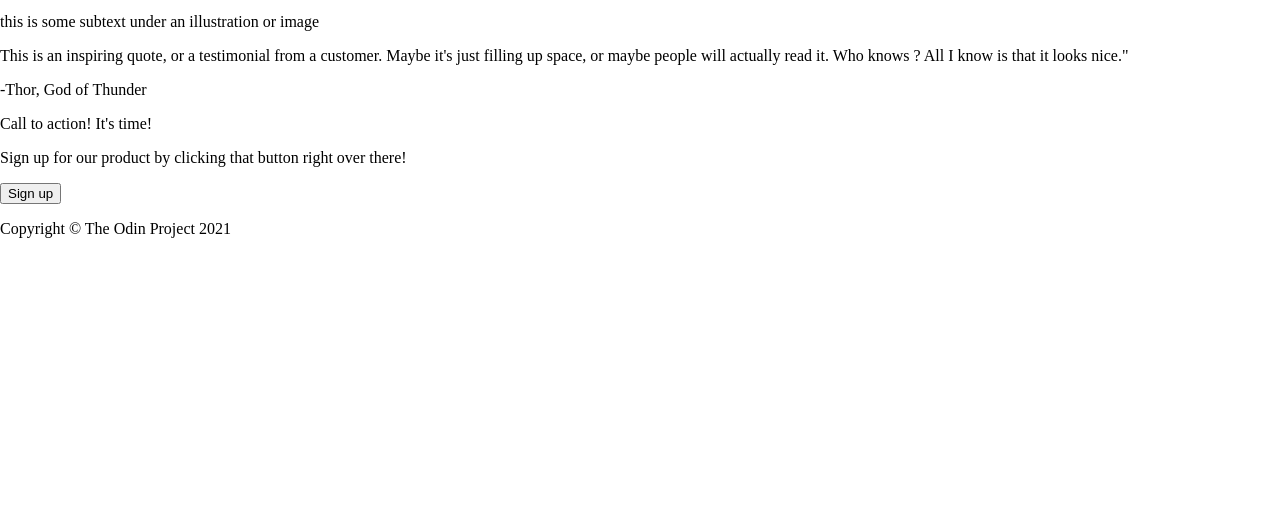
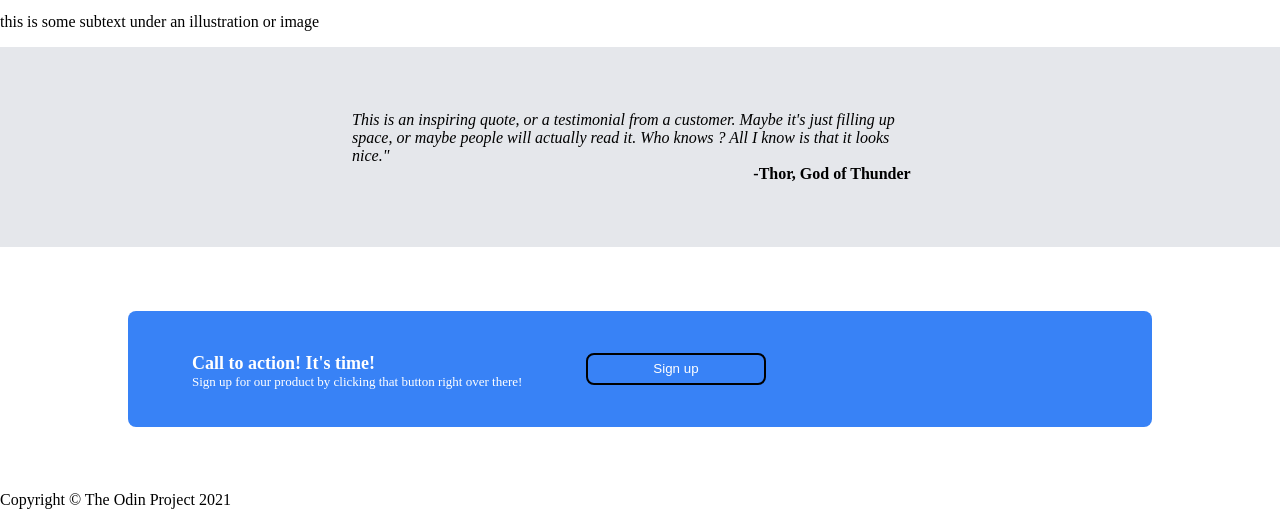
Before and after one commit to agaudiobesson/top-landingpage, a plain HTML site: page index.html in a window 1280 px wide. Shown: the part 584-1109 px from the top of the page. Before the commit the page ends 838 px from the top, so only its background shows below. Drawn offline with Linux system fonts and the light colour scheme.

Commit message:
done action section

```diff
--- a/index.html
+++ b/index.html
@@ -44,16 +44,18 @@
         <img alt="card4">
         <p>this is some subtext under an illustration or image</p>
     </section>
-    <section>
-        <p>This is an inspiring quote, or a testimonial from a customer. Maybe it's just filling up space, or maybe
+    <section class="quote-section">
+        <p class="quote-text">This is an inspiring quote, or a testimonial from a customer. Maybe it's just filling up space, or maybe
             people will actually read it. Who knows ? All I know is that it looks nice."</p>
-        <p>-Thor, God of Thunder</p>
+        <p class="quote-signature">-Thor, God of Thunder</p>
     </section>
-    <section>
-        <div>
-            <p>Call to action! It's time!</p>
-            <p>Sign up for our product by clicking that button right over there!</p>
-            <button>Sign up</button>
+    <section class="action-section">
+        <div class="action-container">
+            <div>
+                <p class="action-title">Call to action! It's time!</p>
+                <p class="action-text">Sign up for our product by clicking that button right over there!</p>
+            </div>
+            <button class="action-button">Sign up</button>
         </div>
     </section>
     <footer>
--- a/styles.css
+++ b/styles.css
@@ -6,10 +6,6 @@ header {
     background-color: #1F2937;
 }
 
-.random-section {
-    background-color: white;
-    margin: 0;
-}
 
 .header-logo {
     color: white;
@@ -89,7 +85,70 @@ a {
 
 }
 
+.random-section {
+    background-color: white;
+    margin: 0;
+}
 
-/* section {
-    background-color: red;
-} */
+.quote-section {
+    background-color: #E5E7EB;
+    display: flex;
+    align-items: center;
+    justify-content: center;
+    flex-direction: column;
+}
+
+.quote-text {
+    width: 45%;
+    margin-bottom: 0;
+    font-style: italic;
+    font-weight: light;
+    margin-top: 64px;
+}
+
+.quote-signature {
+    margin-top: 0;
+    margin-left: 30%;
+    margin-bottom: 64px;
+    font-weight: bold;
+}
+
+.action-section {
+    display: flex;
+    justify-content: center;
+    align-items: center;
+    margin-top: 64px;
+    margin-bottom: 64px;
+}
+
+.action-container {
+    background-color: #3882f6;
+    width: 70%;
+    display: flex;
+    align-items: center;
+    color: white;
+    border-radius: 8px;
+    gap: 64px;
+    padding: 24px 64px;
+    flex: 1 0 1;
+}
+
+.action-title {
+    font-weight: bold;
+    font-size: large;
+    margin-bottom: 0;
+}
+
+.action-text {
+    font-size: small;
+    margin-top: 0px;
+}
+
+.action-button {
+    color: white;
+    height: 32px;
+    width: 20%;
+    background-color: #3882f6;
+    border-radius: 8px;
+    border-style: solid;
+}
```
